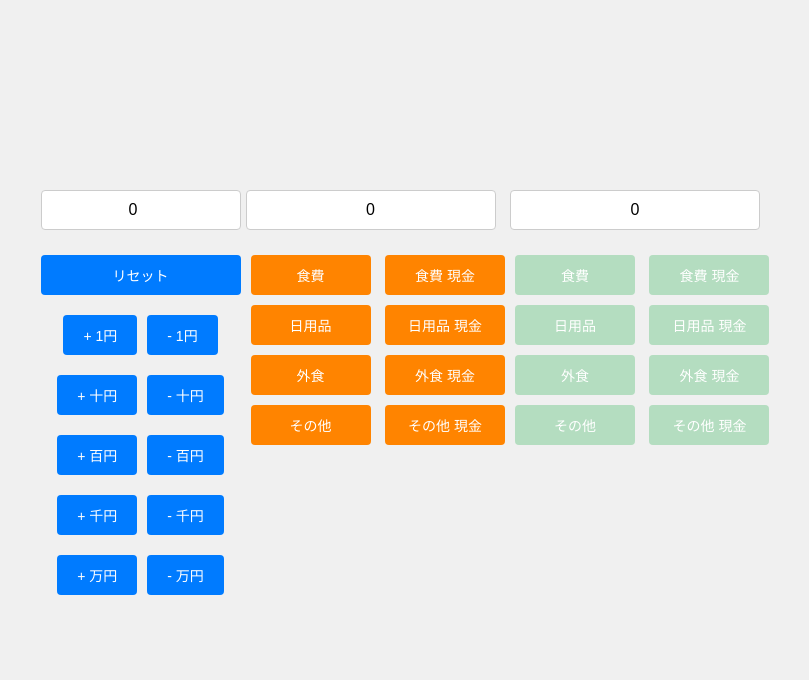
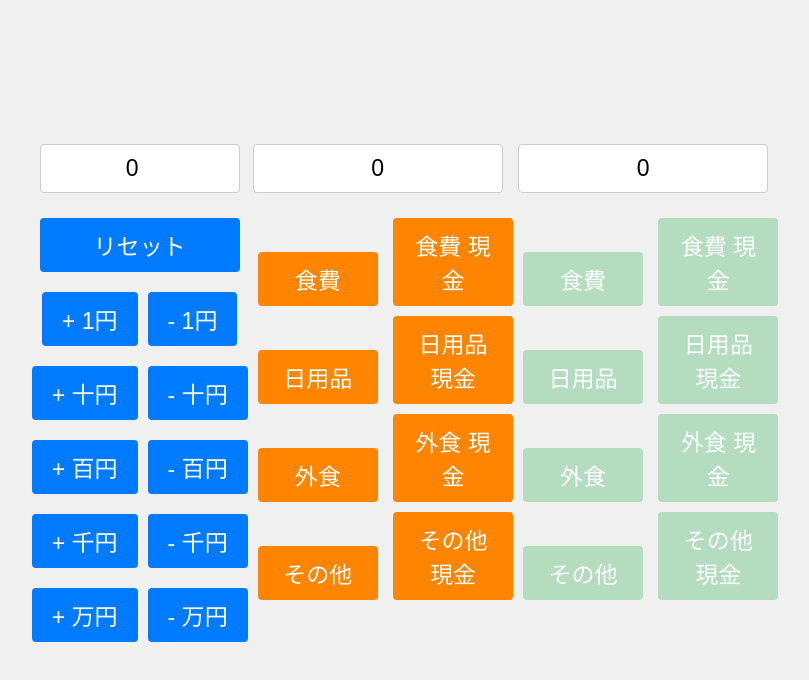
Before and after one commit to mopcrunta/test, a plain HTML site: page index.html in a window 1280 px wide. Shown: the whole page, without its empty margins (235-1044 px from the left). Drawn offline with Linux system fonts and the light colour scheme.

Commit message:
Update index.html

```diff
--- a/index.html
+++ b/index.html
@@ -12,11 +12,12 @@
             min-height: 100vh;
             margin: 0;
             background-color: #f0f0f0;
+			 font-size: 1.2em;
         }
 
         #myTextbox {
             padding: 10px;
-            font-size: 16px;
+             font-size: 1.2em;
             border: 1px solid #ccc;
             border-radius: 4px;
             margin-bottom: 20px;
@@ -27,7 +28,7 @@
 
         button {
             padding: 10px 20px;
-            font-size: 14px;
+             font-size: 1.2em;
             margin: 5px;
             border: none;
             border-radius: 4px;
@@ -74,7 +75,7 @@
 		#categoryBox{
 
 	        padding: 10px;
-            font-size: 16px;
+             font-size: 1.2em;
             border: 1px solid #ccc;
             border-radius: 4px;
             margin-bottom: 20px;
@@ -97,7 +98,7 @@
 		#koumokuBox{
 
 	        padding: 10px;
-            font-size: 16px;
+             font-size: 1.2em;
             border: 1px solid #ccc;
             border-radius: 4px;
             margin-bottom: 20px;
```
